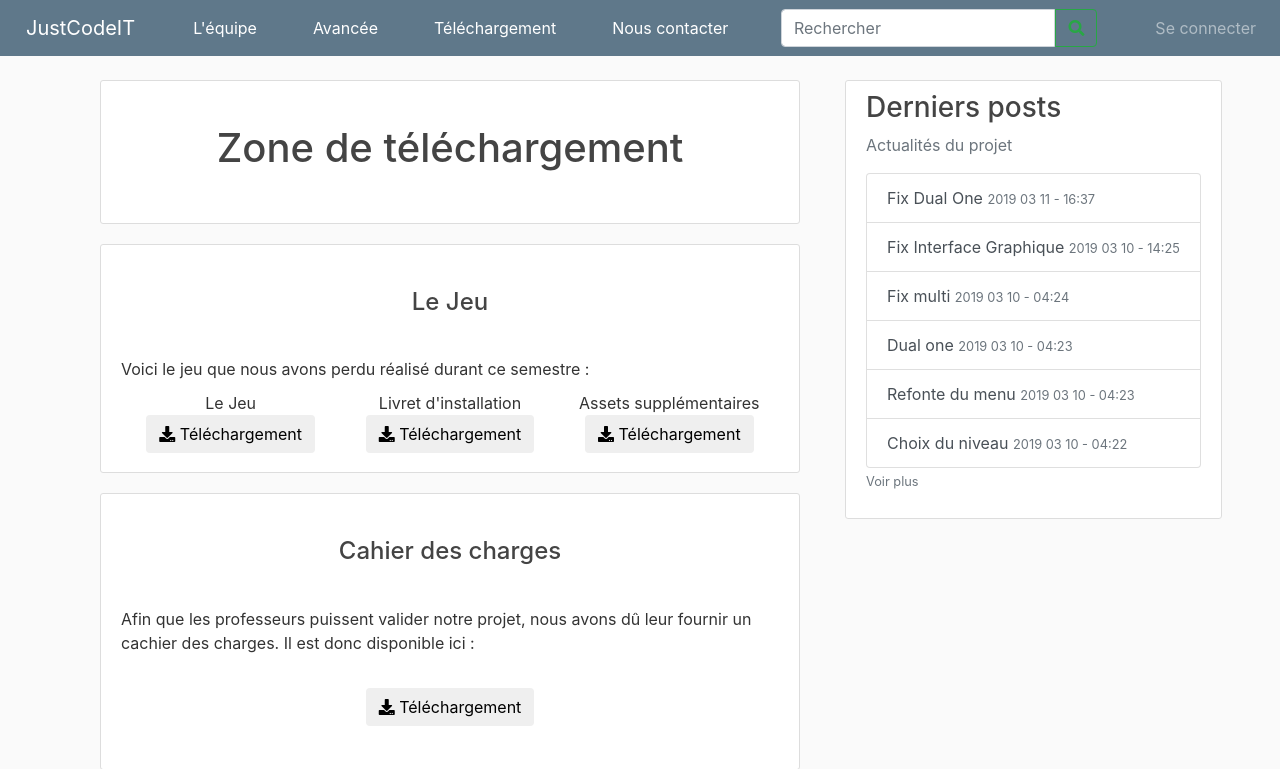
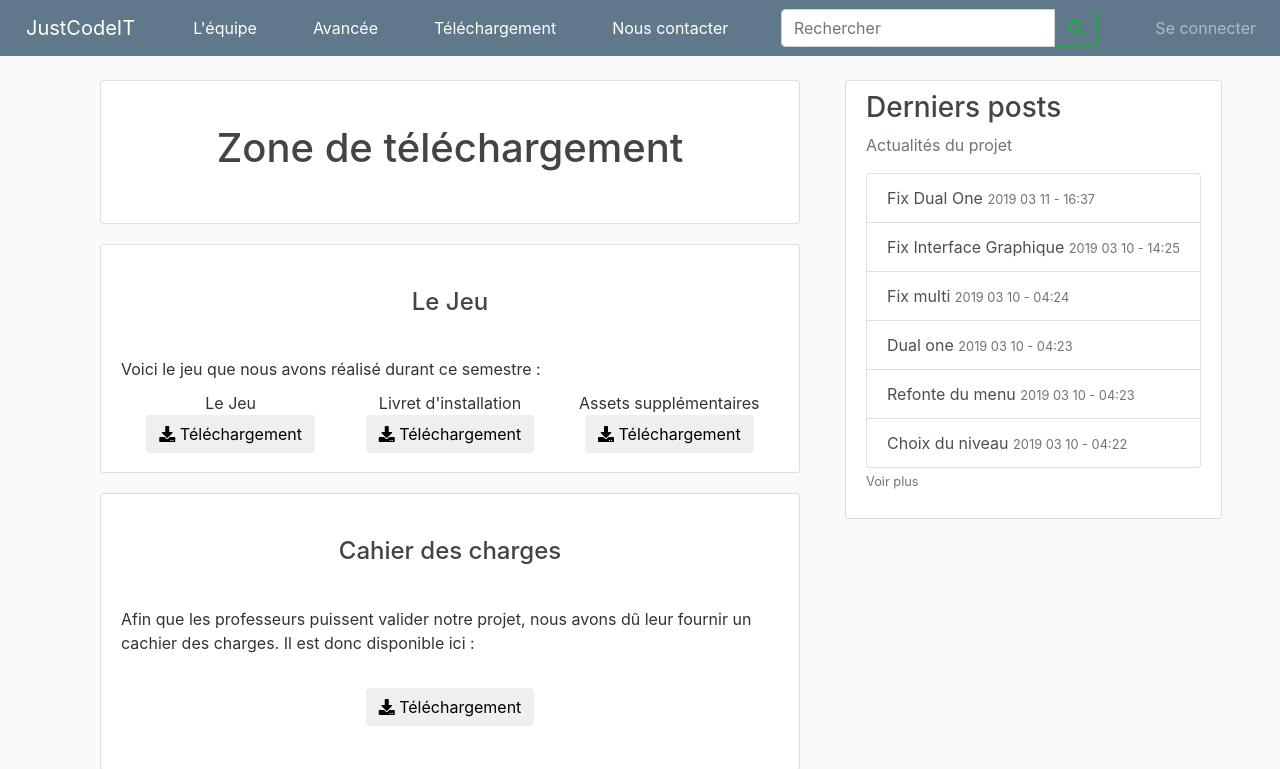
Before and after one commit to gastbob40/justcodeit_website, a Flask app: page /download in a window 1280 px wide. Shown: the top 769 px of the page. Run offline with Flask 2, Linux system fonts and the light colour scheme; data comes from the database, SQL or seed files in the repository; some libraries are stand-ins or nearby versions.

Commit message:
Fix: Correct phrase in DL page

```diff
--- a/site_jci/templates/download.html
+++ b/site_jci/templates/download.html
@@ -14,7 +14,7 @@
             <div class="text-center" style="margin: 0 0 0 0; padding: 5% 0 5% 0">
                 <h4>Le Jeu</h4>
             </div>
-            Voici le jeu que nous avons perdu réalisé durant ce semestre :
+            Voici le jeu que nous avons réalisé durant ce semestre :
             <div class="container">
                 <div class="row">
                     <div class="col">
```
